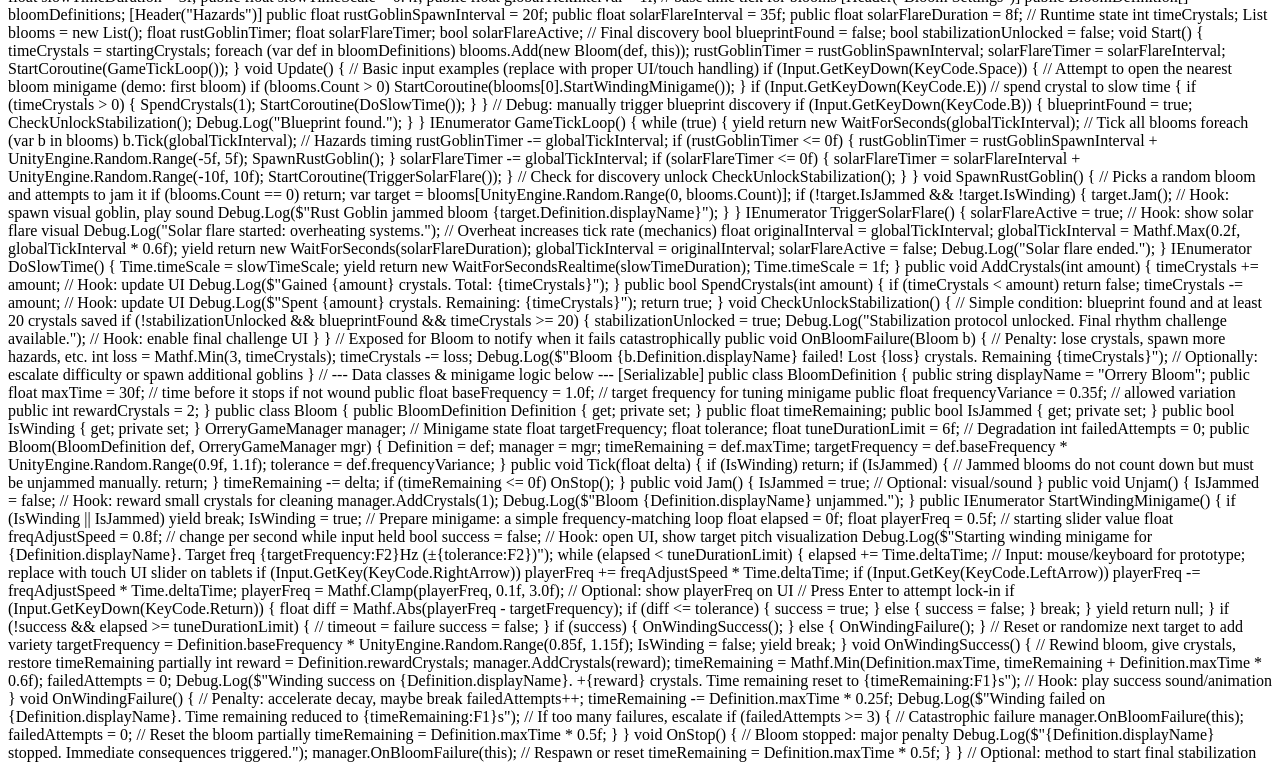
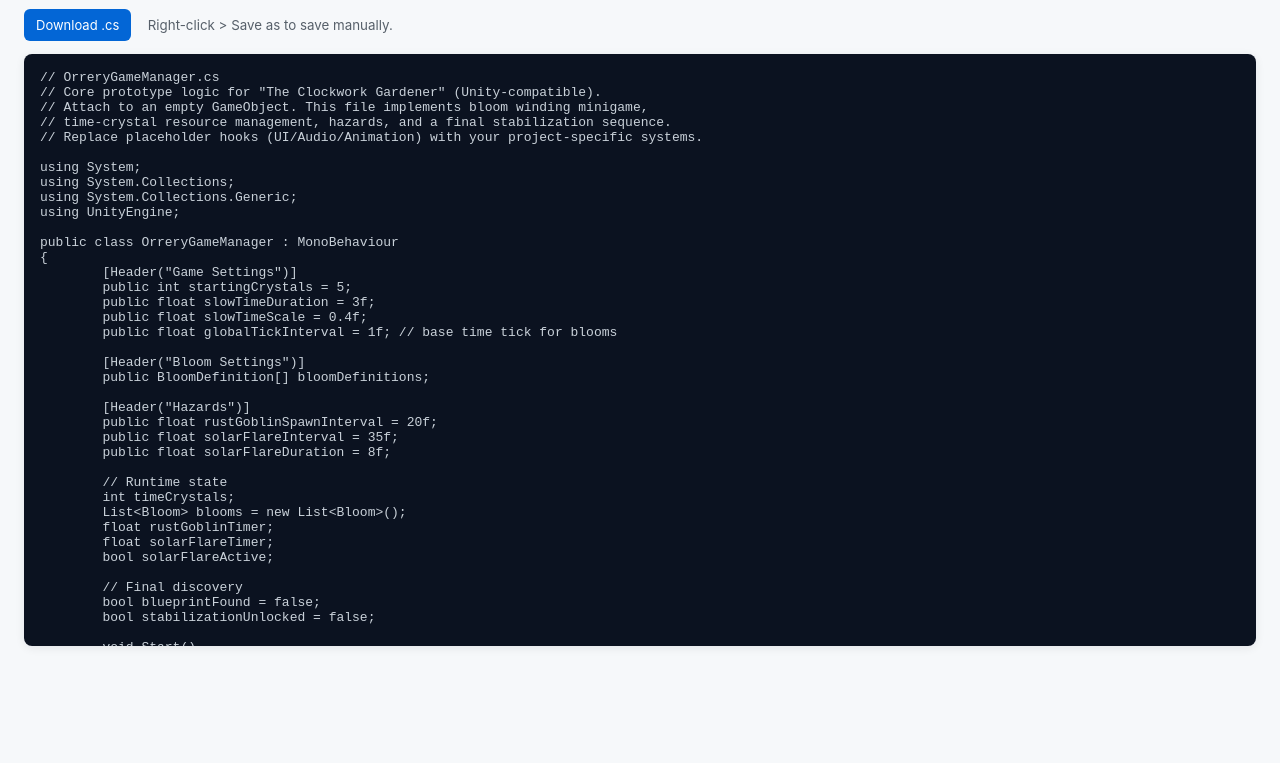
Before and after one commit to jhawk1119-cloud/yes, a plain HTML site: page index.html in a window 1280 px wide. Shown: the part 74-837 px from the top of the page. After the commit the page ends 800 px from the top, so only its background shows below. Drawn offline with Linux system fonts and the light colour scheme.

Commit message:
Add files via upload

```diff
--- a/index.html
+++ b/index.html
@@ -1,4 +1,39 @@
-// OrreryGameManager.cs
+<!doctype html>
+<html lang="en">
+<head>
+    <meta charset="utf-8" />
+    <meta name="viewport" content="width=device-width,initial-scale=1" />
+    <title>OrreryGameManager.cs — Clockwork Gardener (prototype)</title>
+    <style>
+        body { font-family: -apple-system, BlinkMacSystemFont, "Segoe UI", Roboto, "Helvetica Neue", Arial; margin: 24px; background:#f6f8fa; color:#0b1220; }
+        header { margin-bottom:12px; }
+        h1 { font-size:18px; margin:0 0 6px 0; }
+        p { margin:4px 0 12px 0; color:#334150; }
+        pre { background:#0b1220; color:#c9d1d9; padding:16px; border-radius:8px; overflow:auto; max-height:70vh; box-shadow:0 2px 10px rgba(11,17,32,0.08); }
+        .meta { margin-bottom:10px; }
+        .actions { margin-bottom:12px; }
+        a.button { display:inline-block; padding:8px 12px; background:#0366d6; color:#fff; text-decoration:none; border-radius:6px; font-size:13px; }
+        small.note { color:#57606a; }
+    </style>
+</head>
+<body>
+    <header>
+        <h1>OrreryGameManager.cs</h1>
+        <p>Core prototype logic for "The Clockwork Gardener". Paste this file into Assets/... in a Unity project or download the .cs file.</p>
+    </header>
+
+    <div class="meta">
+        <div class="actions">
+            <a id="downloadBtn" class="button" download="OrreryGameManager.cs">Download .cs</a>
+            <span style="margin-left:12px;"><small class="note">Right-click &gt; Save as to save manually.</small></span>
+        </div>
+    </div>
+
+    <pre id="source" aria-label="OrreryGameManager.cs source code"></pre>
+
+    <script>
+        // The C# source as a template literal (keeps original formatting).
+        const src = `// OrreryGameManager.cs
 // Core prototype logic for "The Clockwork Gardener" (Unity-compatible).
 // Attach to an empty GameObject. This file implements bloom winding minigame,
 // time-crystal resource management, hazards, and a final stabilization sequence.
@@ -39,8 +74,7 @@ public class OrreryGameManager : MonoBehaviour
         void Start()
         {
                 timeCrystals = startingCrystals;
-        foreach (var def in bloomDefinitions)
-            blooms.Add(new Bloom(def, this));
+                foreach (var def in bloomDefinitions) blooms.Add(new Bloom(def, this));
                 rustGoblinTimer = rustGoblinSpawnInterval;
                 solarFlareTimer = solarFlareInterval;
                 StartCoroutine(GameTickLoop());
@@ -52,8 +86,7 @@ public class OrreryGameManager : MonoBehaviour
                 if (Input.GetKeyDown(KeyCode.Space))
                 {
                         // Attempt to open the nearest bloom minigame (demo: first bloom)
-            if (blooms.Count > 0)
-                StartCoroutine(blooms[0].StartWindingMinigame());
+                        if (blooms.Count > 0) StartCoroutine(blooms[0].StartWindingMinigame());
                 }
 
                 if (Input.GetKeyDown(KeyCode.E)) // spend crystal to slow time
@@ -79,9 +112,9 @@ public class OrreryGameManager : MonoBehaviour
                 while (true)
                 {
                         yield return new WaitForSeconds(globalTickInterval);
+
                         // Tick all blooms
-            foreach (var b in blooms)
-                b.Tick(globalTickInterval);
+                        foreach (var b in blooms) b.Tick(globalTickInterval);
 
                         // Hazards timing
                         rustGoblinTimer -= globalTickInterval;
@@ -112,7 +145,7 @@ public class OrreryGameManager : MonoBehaviour
                 {
                         target.Jam();
                         // Hook: spawn visual goblin, play sound
-            Debug.Log($"Rust Goblin jammed bloom {target.Definition.displayName}");
+                        Debug.Log($\"Rust Goblin jammed bloom {target.Definition.displayName}\");
                 }
         }
 
@@ -120,14 +153,15 @@ public class OrreryGameManager : MonoBehaviour
         {
                 solarFlareActive = true;
                 // Hook: show solar flare visual
-        Debug.Log("Solar flare started: overheating systems.");
+                Debug.Log(\"Solar flare started: overheating systems.\");
+
                 // Overheat increases tick rate (mechanics)
                 float originalInterval = globalTickInterval;
                 globalTickInterval = Mathf.Max(0.2f, globalTickInterval * 0.6f);
                 yield return new WaitForSeconds(solarFlareDuration);
                 globalTickInterval = originalInterval;
                 solarFlareActive = false;
-        Debug.Log("Solar flare ended.");
+                Debug.Log(\"Solar flare ended.\");
         }
 
         IEnumerator DoSlowTime()
@@ -141,7 +175,7 @@ public class OrreryGameManager : MonoBehaviour
         {
                 timeCrystals += amount;
                 // Hook: update UI
-        Debug.Log($"Gained {amount} crystals. Total: {timeCrystals}");
+                Debug.Log($\"Gained {amount} crystals. Total: {timeCrystals}\");
         }
 
         public bool SpendCrystals(int amount)
@@ -149,7 +183,7 @@ public class OrreryGameManager : MonoBehaviour
                 if (timeCrystals < amount) return false;
                 timeCrystals -= amount;
                 // Hook: update UI
-        Debug.Log($"Spent {amount} crystals. Remaining: {timeCrystals}");
+                Debug.Log($\"Spent {amount} crystals. Remaining: {timeCrystals}\");
                 return true;
         }
 
@@ -159,7 +193,7 @@ public class OrreryGameManager : MonoBehaviour
                 if (!stabilizationUnlocked && blueprintFound && timeCrystals >= 20)
                 {
                         stabilizationUnlocked = true;
-            Debug.Log("Stabilization protocol unlocked. Final rhythm challenge available.");
+                        Debug.Log(\"Stabilization protocol unlocked. Final rhythm challenge available.\");
                         // Hook: enable final challenge UI
                 }
         }
@@ -170,7 +204,7 @@ public class OrreryGameManager : MonoBehaviour
                 // Penalty: lose crystals, spawn more hazards, etc.
                 int loss = Mathf.Min(3, timeCrystals);
                 timeCrystals -= loss;
-        Debug.Log($"Bloom {b.Definition.displayName} failed! Lost {loss} crystals. Remaining {timeCrystals}");
+                Debug.Log($\"Bloom {b.Definition.displayName} failed! Lost {loss} crystals. Remaining {timeCrystals}\");
                 // Optionally: escalate difficulty or spawn additional goblins
         }
 
@@ -179,7 +213,7 @@ public class OrreryGameManager : MonoBehaviour
         [Serializable]
         public class BloomDefinition
         {
-        public string displayName = "Orrery Bloom";
+                public string displayName = \"Orrery Bloom\";
                 public float maxTime = 30f; // time before it stops if not wound
                 public float baseFrequency = 1.0f; // target frequency for tuning minigame
                 public float frequencyVariance = 0.35f; // allowed variation
@@ -192,7 +226,6 @@ public class OrreryGameManager : MonoBehaviour
                 public float timeRemaining;
                 public bool IsJammed { get; private set; }
                 public bool IsWinding { get; private set; }
-
                 OrreryGameManager manager;
 
                 // Minigame state
@@ -222,8 +255,7 @@ public class OrreryGameManager : MonoBehaviour
                         }
 
                         timeRemaining -= delta;
-            if (timeRemaining <= 0f)
-                OnStop();
+                        if (timeRemaining <= 0f) OnStop();
                 }
 
                 public void Jam()
@@ -237,13 +269,14 @@ public class OrreryGameManager : MonoBehaviour
                         IsJammed = false;
                         // Hook: reward small crystals for cleaning
                         manager.AddCrystals(1);
-            Debug.Log($"Bloom {Definition.displayName} unjammed.");
+                        Debug.Log($\"Bloom {Definition.displayName} unjammed.\");
                 }
 
                 public IEnumerator StartWindingMinigame()
                 {
                         if (IsWinding || IsJammed) yield break;
                         IsWinding = true;
+
                         // Prepare minigame: a simple frequency-matching loop
                         float elapsed = 0f;
                         float playerFreq = 0.5f; // starting slider value
@@ -251,7 +284,7 @@ public class OrreryGameManager : MonoBehaviour
                         bool success = false;
 
                         // Hook: open UI, show target pitch visualization
-            Debug.Log($"Starting winding minigame for {Definition.displayName}. Target freq {targetFrequency:F2}Hz (±{tolerance:F2})");
+                        Debug.Log($\"Starting winding minigame for {Definition.displayName}. Target freq {targetFrequency:F2}Hz (Â±{tolerance:F2})\");
 
                         while (elapsed < tuneDurationLimit)
                         {
@@ -310,7 +343,7 @@ public class OrreryGameManager : MonoBehaviour
                         manager.AddCrystals(reward);
                         timeRemaining = Mathf.Min(Definition.maxTime, timeRemaining + Definition.maxTime * 0.6f);
                         failedAttempts = 0;
-            Debug.Log($"Winding success on {Definition.displayName}. +{reward} crystals. Time remaining reset to {timeRemaining:F1}s");
+                        Debug.Log($\"Winding success on {Definition.displayName}. +{reward} crystals. Time remaining reset to {timeRemaining:F1}s\");
                         // Hook: play success sound/animation
                 }
 
@@ -319,7 +352,8 @@ public class OrreryGameManager : MonoBehaviour
                         // Penalty: accelerate decay, maybe break
                         failedAttempts++;
                         timeRemaining -= Definition.maxTime * 0.25f;
-            Debug.Log($"Winding failed on {Definition.displayName}. Time remaining reduced to {timeRemaining:F1}s");
+                        Debug.Log($\"Winding failed on {Definition.displayName}. Time remaining reduced to {timeRemaining:F1}s\");
+
                         // If too many failures, escalate
                         if (failedAttempts >= 3)
                         {
@@ -334,7 +368,7 @@ public class OrreryGameManager : MonoBehaviour
                 void OnStop()
                 {
                         // Bloom stopped: major penalty
-            Debug.Log($"{Definition.displayName} stopped. Immediate consequences triggered.");
+                        Debug.Log($\"{Definition.displayName} stopped. Immediate consequences triggered.\");
                         manager.OnBloomFailure(this);
                         // Respawn or reset
                         timeRemaining = Definition.maxTime * 0.5f;
@@ -345,7 +379,7 @@ public class OrreryGameManager : MonoBehaviour
         public IEnumerator StartStabilizationChallenge()
         {
                 if (!stabilizationUnlocked) yield break;
-        Debug.Log("Starting final stabilization challenge.");
+                Debug.Log(\"Starting final stabilization challenge.\");
 
                 // Example rhythm challenge: sequence of frequency matches with increasing difficulty
                 int sequenceLength = 6;
@@ -354,15 +388,8 @@ public class OrreryGameManager : MonoBehaviour
 
                 for (int i = 0; i < sequenceLength; i++)
                 {
-            // Create a transient "boss" bloom with stricter tolerance
-            BloomDefinition bd = new BloomDefinition
-            {
-                displayName = $"Stabilizer Node {i + 1}",
-                maxTime = baseTimePerStep,
-                baseFrequency = 0.9f + i * 0.1f,
-                frequencyVariance = 0.18f,
-                rewardCrystals = 0
-            };
+                        // Create a transient \"boss\" bloom with stricter tolerance
+                        BloomDefinition bd = new BloomDefinition { displayName = $\"Stabilizer Node {i + 1}\", maxTime = baseTimePerStep, baseFrequency = 0.9f + i * 0.1f, frequencyVariance = 0.18f, rewardCrystals = 0 };
                         Bloom node = new Bloom(bd, this);
                         IEnumerator wind = node.StartWindingMinigame();
                         yield return StartCoroutine(wind);
@@ -371,11 +398,11 @@ public class OrreryGameManager : MonoBehaviour
                         if (node.timeRemaining > 0f)
                         {
                                 successes++;
-                Debug.Log($"Node {i + 1} stabilized.");
+                                Debug.Log($\"Node {i + 1} stabilized.\");
                         }
                         else
                         {
-                Debug.Log($"Node {i + 1} failed.");
+                                Debug.Log($\"Node {i + 1} failed.\");
                         }
 
                         // Slight pace up
@@ -384,16 +411,30 @@ public class OrreryGameManager : MonoBehaviour
 
                 if (successes >= sequenceLength - 1)
                 {
-            Debug.Log("Stabilization complete. Orrery orbit stabilized!");
+                        Debug.Log(\"Stabilization complete. Orrery orbit stabilized!\");
                         // Hook: trigger win state, reward plenty of crystals, endgame sequence
                         AddCrystals(30);
                 }
                 else
                 {
-            Debug.Log("Stabilization failed. Systems suffered heavy strain.");
+                        Debug.Log(\"Stabilization failed. Systems suffered heavy strain.\");
                         // Penalty: heavy crystal loss and more hazards
                         int loss = Mathf.Min(10, timeCrystals);
                         timeCrystals -= loss;
                 }
         }
 }
+`;
+
+        // Insert into <pre> as textContent to preserve characters without escaping.
+        document.getElementById('source').textContent = src;
+
+        // Create downloadable blob and attach to button
+        const blob = new Blob([src], { type: 'text/plain;charset=utf-8' });
+        const url = URL.createObjectURL(blob);
+        const dl = document.getElementById('downloadBtn');
+        dl.href = url;
+        dl.addEventListener('click', () => { setTimeout(() => URL.revokeObjectURL(url), 1500); });
+    </script>
+</body>
+</html>
```
Lines whose indentation alone changed are shown as unchanged.
